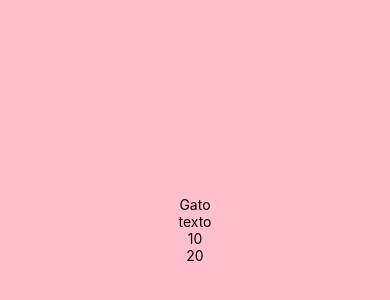
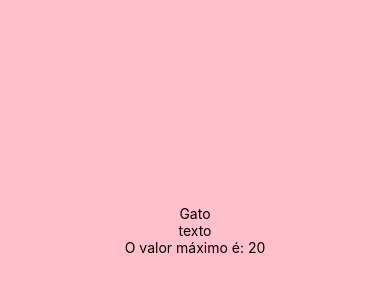
Before and after one commit to pedrooryan/my-app, a React Native app: screen / in a window 390 px wide. Shown: the part 192-492 px from the top of the page. Built offline with nearby package versions, Linux system fonts and the light colour scheme.

Commit message:
atividade

```diff
--- a/components/MinMax.js
+++ b/components/MinMax.js
@@ -1,14 +1,12 @@
+import React from "react";
 import { Text } from "react-native";
 
-export default function MinMax(props){
+export default function MinMax(props) {
+    const { min, max } = props;
 
-const {min, max} = props;
-console.warn(props);
+    const maxValue = Math.max(parseInt(min), parseInt(max));
 
     return (
-        <>
-    <Text>{props.min}</Text>
-    <Text>{props.max}</Text>
-        </>
-    )
+        <Text>O valor máximo é: {maxValue}</Text>
+    );
 }
```
